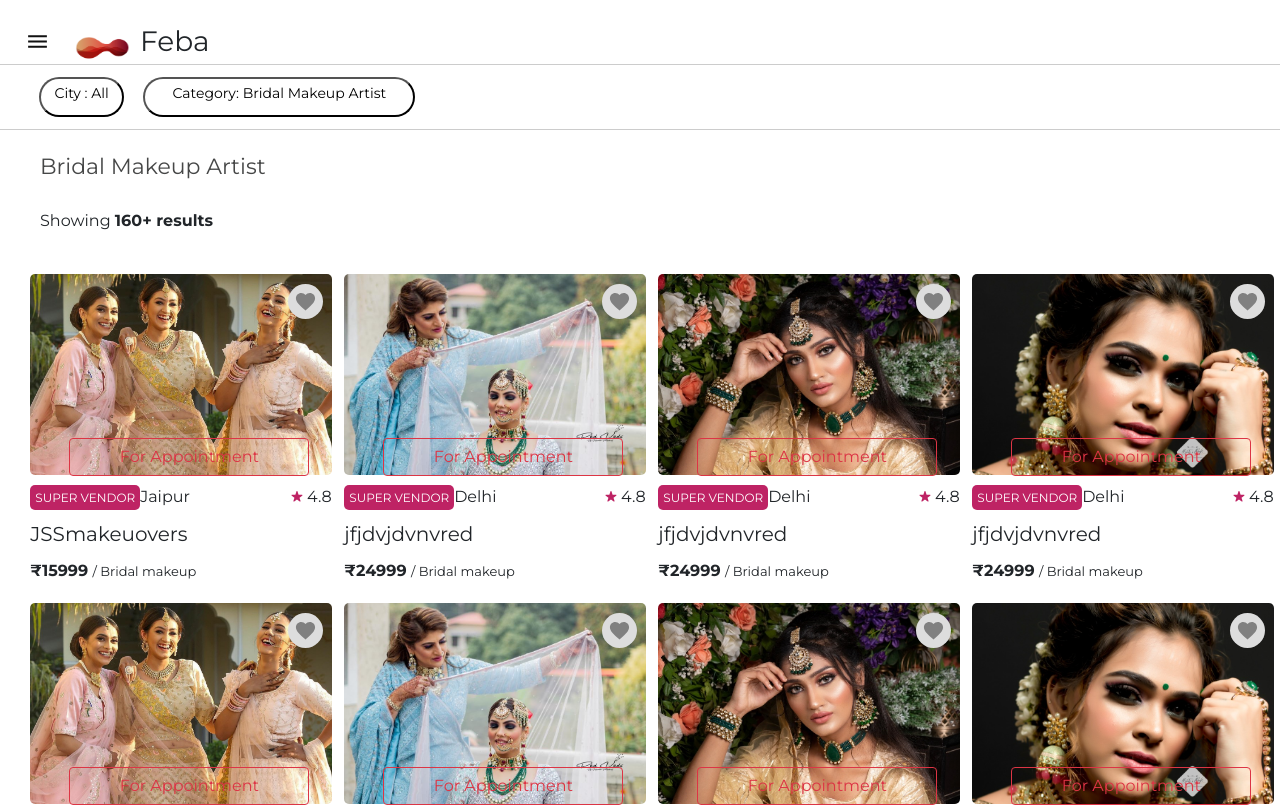
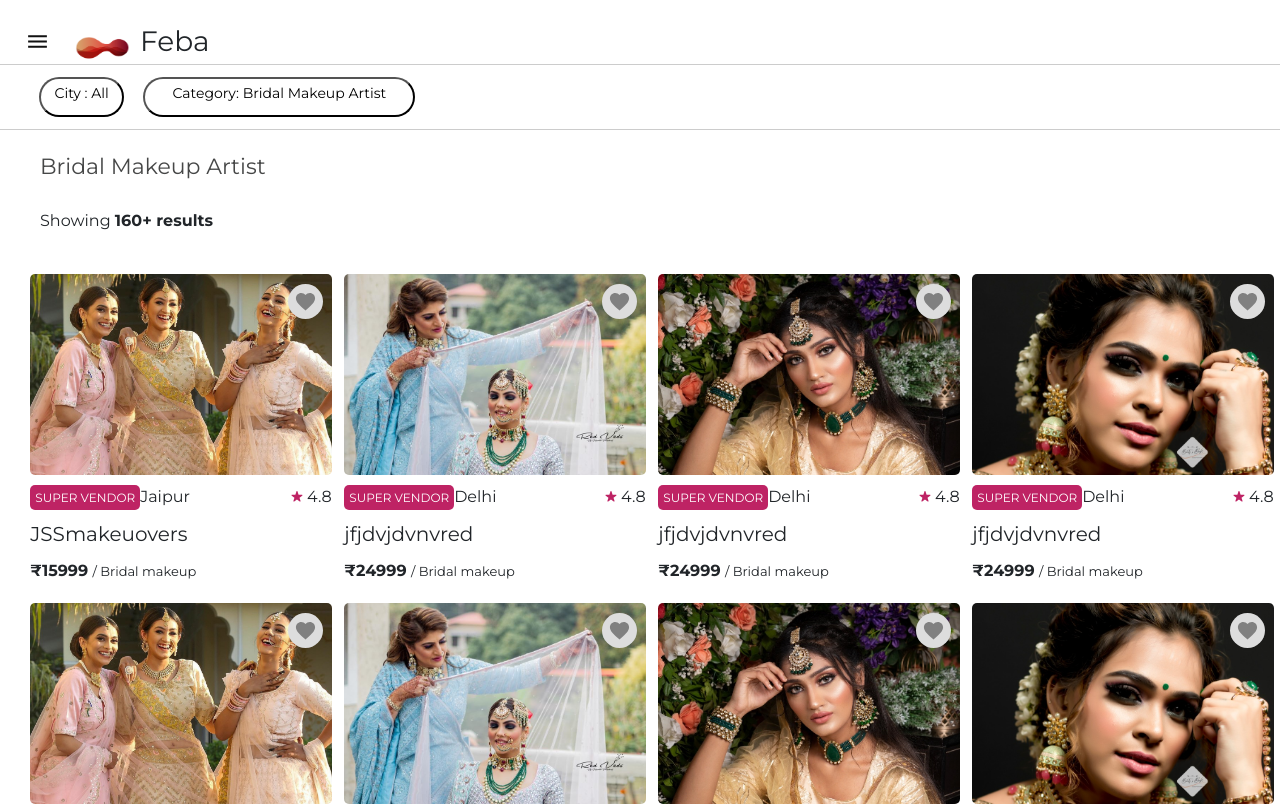
Before and after one commit to AnuradhaBarnwal/febaUI, a React (Create React App) app: page / in a window 1280 px wide. Shown: the top 807 px of the page. Built offline with nearby package versions, Linux system fonts and the light colour scheme.

Commit message:
make it better

```diff
--- a/src/components/Cards/Card/Card.js
+++ b/src/components/Cards/Card/Card.js
@@ -6,15 +6,15 @@
 const Card = (props) => {
     return (
         <div className={classes.CardContainer}>
-            <div className={classes.submit}>
+            {/* <div className={classes.submit}>
                     <Button className={classes.appoint} outline color="danger" onClick={props.click}>For Appointment</Button>
-                </div>
+                </div> */}
 
             <div className={classes.Heart}>
                 <svg className={classes.HeartIcon} fill="grey" focusable="false" viewBox="0 0 24 24" aria-hidden="true" role="presentation"><path d="M12 21.35l-1.45-1.32C5.4 15.36 2 12.28 2 8.5 2 5.42 4.42 3 7.5 3c1.74 0 3.41.81 4.5 2.09C13.09 3.81 14.76 3 16.5 3 19.58 3 22 5.42 22 8.5c0 3.78-3.4 6.86-8.55 11.54L12 21.35z"></path></svg>
             </div>
 
-            <div className={classes.CardImg}>
+            <div className={classes.CardImg} onClick={props.click}>
                 <img src={props.imgLoc} alt={props.imgAlt} />
             </div>
             <div className="card-content">
--- a/src/components/Register/Register.js
+++ b/src/components/Register/Register.js
@@ -24,8 +24,8 @@
     render() {
         return (
             <div className={regis.forms}>
+
                 <Button close onClick={this.props.click}/>
-
                 <Form>
                     <FormText className={regis.head}>Please Register here First! </FormText>
                     <hr/>
```
